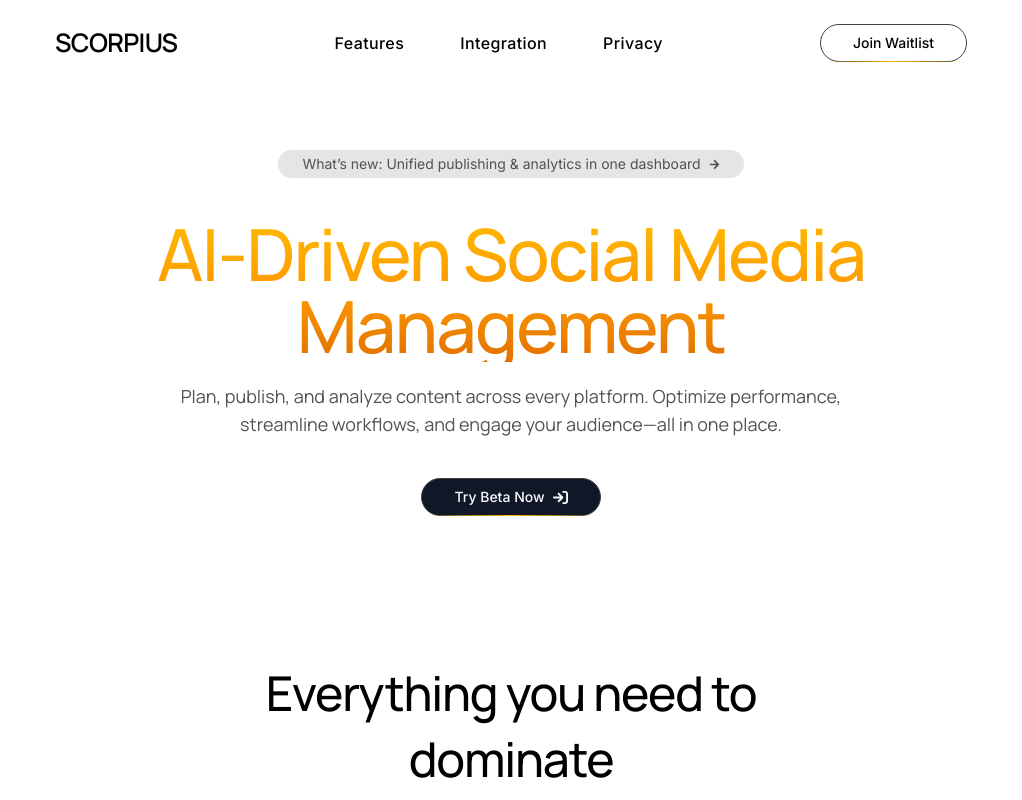
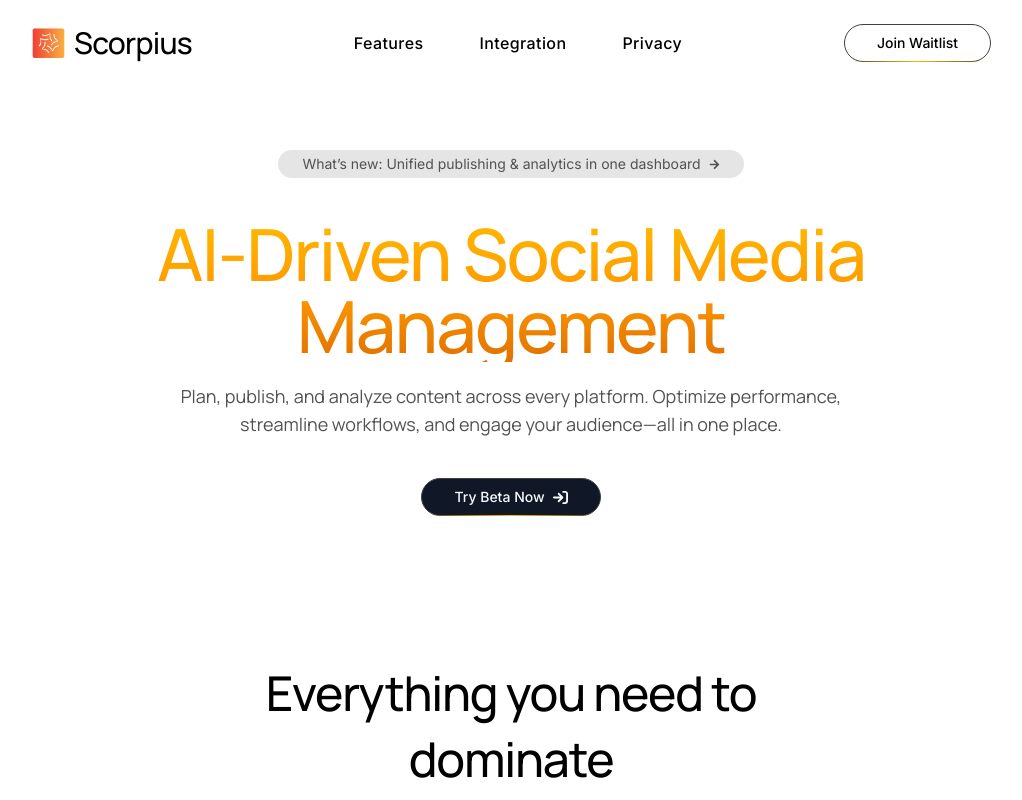
Before and after one commit to vinayak-madivalar/scorpius, a Next.js app: page / in a window 1280 px wide. Shown: the top 800 px of the page, without its empty margins (129-1151 px from the left). Built offline with nearby package versions, Linux system fonts and the light colour scheme.

Commit message:
add logo to navbar

```diff
--- a/src/components/Navbar.tsx
+++ b/src/components/Navbar.tsx
@@ -1,11 +1,13 @@
 import { data } from "@/lib/data";
+import Image from "next/image";
 
 const Navbar = () => {
   return (
     <header className="flex justify-center pt-4">
-      <nav className="flex justify-between items-center w-[75vw] py-2 px-6">
+      <nav className="flex justify-between items-center w-[75vw] py-2 ">
         <div>
-          <span className="text-[1.6rem] font-semibold uppercase tracking-tight font-manrope">
+          <span className="flex items-center gap-2 text-3xl font-medium tracking-tight font-manrope">
+            <Image src="/logo.png" alt="logo" width={35} height={35} />
             {data.navigation.logo_text}
           </span>
         </div>
@@ -20,8 +22,8 @@
             </a>
           ))}
         </div>
-        <button className="relative px-8 py-2 text-sm border border-neutral-700 cursor-pointer font-medium rounded-full">
-          <div className="absolute -bottom-px inset-x-0 w-full h-px bg-gradient-to-r from-transparent via-amber-400 to-transparent "></div>
+        <button className="relative px-8 py-2 text-sm border border-neutral-700 cursor-pointer font-medium rounded-full  hover:-translate-y-1 transition duration-200">
+          <div className="absolute inset-x-0 -bottom-px w-full h-px bg-gradient-to-r from-transparent via-amber-400 to-transparent "></div>
           Join Waitlist
         </button>
       </nav>
```
Also changed, not shown: public/logo.png (added).
